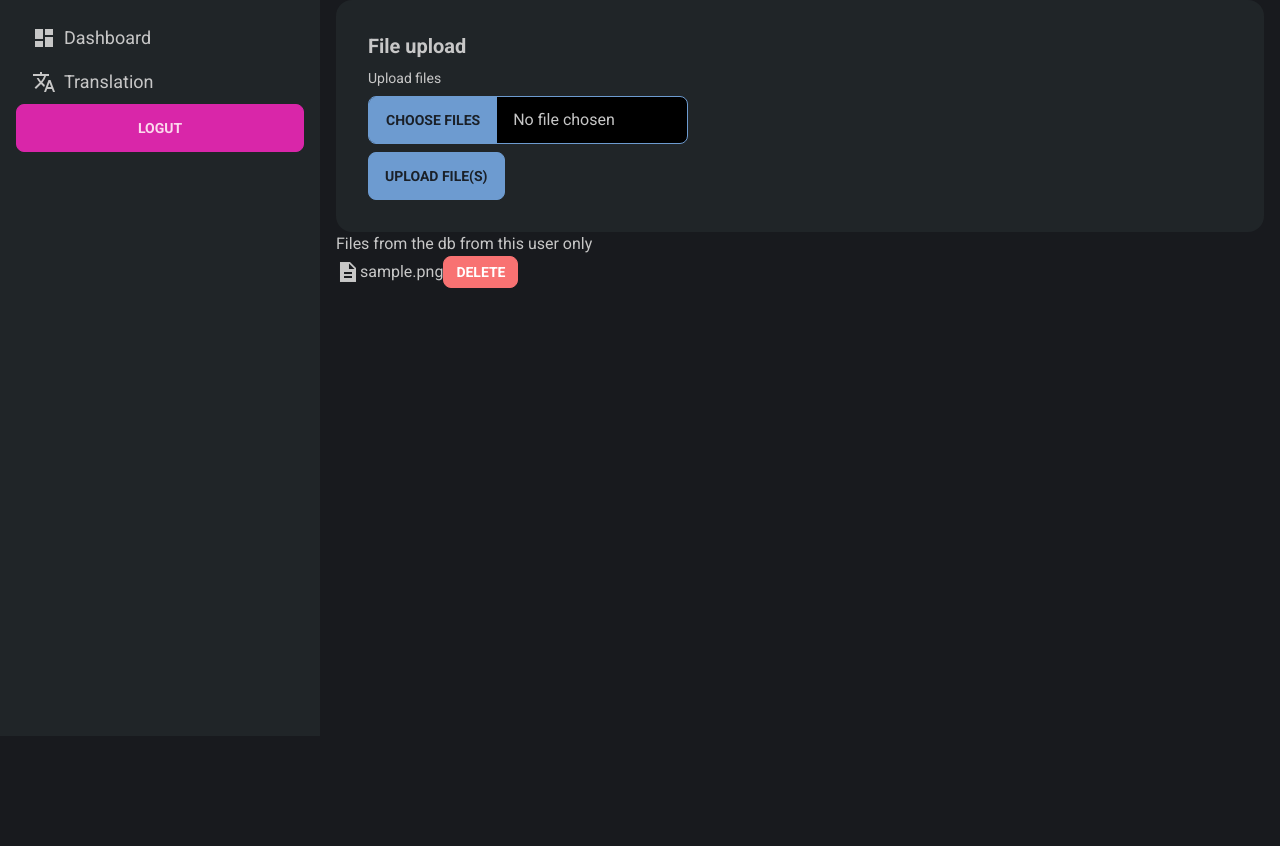
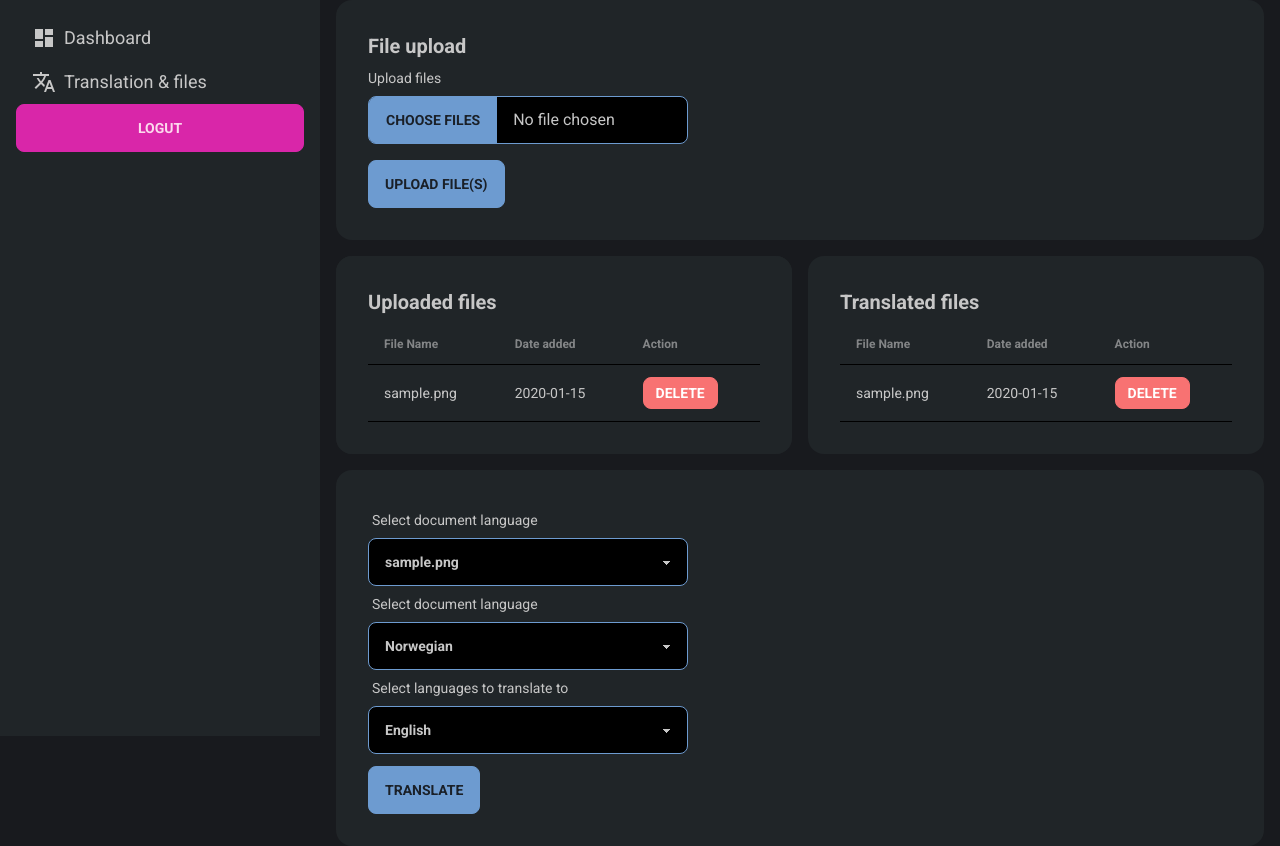
Before and after one commit to TorMagne/python-openai-translation, a Flask app: page /translation in a window 1280 px wide. Shown: the part 64-910 px from the top of the page. Before the commit the page ends 352 px from the top, so only its background shows below. Run offline with Flask 3, Linux system fonts and the light colour scheme; a user stored in the database is signed in; tables that the repository leaves empty hold one stand-in row (values such as "Sample post"); one stand-in notice (Sample message) is shown; some libraries are stand-ins or nearby versions.

Commit message:
added route for handling translation

```diff
--- a/app.py
+++ b/app.py
@@ -9,18 +9,21 @@ from werkzeug.security import generate_password_hash, check_password_hash
 from werkzeug.utils import secure_filename
 from flask_login import UserMixin, login_user, login_required, logout_user, current_user, LoginManager
 from flask_migrate import Migrate
+from flask_wtf.csrf import CSRFProtect
 
 load_dotenv()
+
 
 # Define the path to the upload folder
 UPLOAD_FOLDER = 'user-file-uploads'
 ALLOWED_EXTENSIONS = {'docx'}
 
+csrf = CSRFProtect()
 app = Flask(__name__)
+csrf.init_app(app)
 app.config['SQLALCHEMY_DATABASE_URI'] = os.environ.get('DB_URI')
 app.config['SECRET_KEY'] = os.environ.get('FORM_KEY')
 app.config['UPLOAD_FOLDER'] = UPLOAD_FOLDER
-
 
 db = SQLAlchemy(app)
 # migrate changes of a schema to the db
@@ -28,6 +31,7 @@ migrate = Migrate(app, db)
 
 login_manager = LoginManager()
 login_manager.init_app(app)
+
 login_manager.login_view = 'login'
 
 
@@ -151,26 +155,38 @@ def delete_user(user_id):
 @login_required
 def delete_file(file_id):
     try:
+         # Print the CSRF token to debug
+        csrf_token = request.form.get('csrf_token')
+        print(f'CSRF Token: {csrf_token}')
+
         # get file from db
         file = UploadedFiles.query.get(file_id)
-        if file:
-            #delete file from the server
+
+        # check if the file exists and belongs to the user
+        if file and file.user_id == current_user.id:
+            # Delete file from the server
             if os.path.exists(file.file_path):
                 os.remove(file.file_path)
 
-            # delete the file from the file system
-            # delete the file from db
+            # Delete the file from the database
             db.session.delete(file)
             db.session.commit()
-            flash("file deleted", category='error')
+            flash("File deleted", category='warning')
+
+            # Check if the folder is empty and delete it
+            folder_path = os.path.dirname(file.file_path)
+            if not os.listdir(folder_path):
+                os.rmdir(folder_path)
+
         else:
-            flash("something went wrong")
+            flash("Something went wrong")
 
     except IntegrityError:
         db.session.rollback()
-        flash("something went wrong when deleting the file", category='error')
+        flash("Something went wrong when deleting the file", category='error')
 
     return redirect(url_for('translation'))
+
 
 
 
@@ -191,10 +207,42 @@ def allowed_file(filename):
            filename.rsplit('.', 1)[1].lower() in ALLOWED_EXTENSIONS
 
 
+@app.route("/translate_files", methods=['POST'])
+@login_required
+def translate_files():
+    # Get the CSRF token
+    csrf_token = request.form.get('csrf_token')
+
+    # Get the selected file for translation
+    selected_file_id = request.form.get('selected_file')
+
+    # Get the selected languages for translation
+    language_from = request.form.getlist('languageToTranslatefrom')
+    language_to = request.form.getlist('languagesToTranslateTo')  # If multiple languages are selected, use getlist
+
+    # Print the received values for debugging
+    print(f'CSRF Token: {csrf_token}')
+    print(f'Selected File ID: {selected_file_id}')
+    print(f'Language From: {language_from}')
+    print(f'Languages To: {language_to}')
+
+    # Fetch the file from the database based on selected_file_id
+    # Perform translation logic here
+
+    return redirect(url_for('translation'))
+
+
+
 # translation page
 @app.route("/translation", methods=['GET', 'POST'])
 @login_required
 def translation():
+    languages_to_translate_from = ['Norwegian', 'English', 'Spanish', 'French', 'German', 'Chinese (Simplified)', 'Chinese (Traditional)', 'Japanese', 'Korean', 'Russian', 'Arabic']
+    languages_to_translate_to = ["English", "Spanish", "French", "German",
+    "Chinese (Simplified)", "Chinese (Traditional)", "Japanese", "Korean", "Russian", "Arabic", "Italian", "Portuguese", "Dutch", "Swedish", "Norwegian", "Danish", "Finnish", "Greek", "Turkish", "Hindi"
+]
+
+    # check if the user is an admin
     if request.method == 'POST':
         # check if the post request has the file part
         if 'files' not in request.files:
@@ -205,7 +253,7 @@ def translation():
         try:
             for file in files:
                 if file.filename == '':
-                    print('No selected file')
+                    flash('No selected file', 'error')
                     continue
 
                 if file and allowed_file(file.filename):
@@ -224,19 +272,16 @@ def translation():
                         user_id=current_user.id  # Assign the current user's ID
                     )
                     db.session.add(new_file)
-
-            db.session.commit()  # Commit changes to the database
-            print('Files uploaded successfully', 'success')
+                    db.session.commit()  # Commit changes to the database
+                    flash('File(s) uploaded successfully', category='success')
         except Exception as e:
             db.session.rollback()  # Rollback the transaction in case of an exception
             print(f'An error occurred: {str(e)}', 'error')
 
-        return redirect(request.url)
-
     # Fetch the user's files from the db
     user_files = UploadedFiles.query.filter_by(user_id=current_user.id).all()
 
-    return render_template('translation.html', user_files=user_files)
+    return render_template('translation.html', user_files=user_files, languages_to_translate_to=languages_to_translate_to, languages_to_translate_from=languages_to_translate_from)
 
 
 
--- /dev/null
+++ b/static/js/timeOut.js
@@ -0,0 +1,7 @@
+const alerts = document.querySelectorAll(".alert");
+
+alerts.forEach((alert) => {
+	setTimeout(() => {
+		alert.classList.add("hidden");
+	}, 3000);
+});
--- a/templates/base.html
+++ b/templates/base.html
@@ -1,9 +1,12 @@
-<!DOCTYPE html>
+<!doctype html>
 <html data-theme="mytheme" lang="en">
   <head>
     <meta charset="UTF-8" />
     <meta name="viewport" content="width=device-width, initial-scale=1.0" />
-    <link href="https://fonts.googleapis.com/icon?family=Material+Icons+Sharp" rel="stylesheet" />
+    <link
+      href="https://fonts.googleapis.com/icon?family=Material+Icons+Sharp"
+      rel="stylesheet"
+    />
     <!-- google font Roboto -->
     <link rel="preconnect" href="https://fonts.googleapis.com" />
     <link rel="preconnect" href="https://fonts.gstatic.com" crossorigin />
@@ -12,7 +15,10 @@
       rel="stylesheet"
     />
     <title>AdminPanel</title>
-    <link href="{{ url_for('static', filename='css/tailwind-output.css')}}" rel="stylesheet" />
+    <link
+      href="{{ url_for('static', filename='css/tailwind-output.css')}}"
+      rel="stylesheet"
+    />
   </head>
   <body class="font-Roboto bg-[#181a1e]">
     <!-- navbar -->
@@ -63,12 +69,42 @@
           </li>
           <li>
             <a href="{{url_for('translation')}}" class="md:text-lg"
-              ><span class="material-icons-sharp"> translate </span>Translation</a
+              ><span class="material-icons-sharp"> translate </span>Translation
+              & files</a
             >
           </li>
           <a class="btn btn-secondary" href="{{url_for('logout')}}">Logut</a>
         </ul>
       </div>
     </div>
+
+    <!-- Alert -->
+    {% with messages = get_flashed_messages(with_categories=true) %} {% if
+    messages %} {% for category, message in messages %} {% if category ==
+    'error' %}
+    <div
+      class="alert alert-error absolute bottom-0 rounded-none"
+      id="error-alert"
+    >
+      <span> {{ message }} </span>
+    </div>
+    {% elif category == 'success' %}
+    <div
+      class="alert alert-success absolute bottom-0 rounded-none"
+      id="success-alert"
+    >
+      <span> {{ message }} </span>
+    </div>
+    {% elif category == 'warning' %}
+    <div
+      class="alert alert-warning absolute bottom-0 rounded-none"
+      id="warning-alert"
+    >
+      <span> {{ message }} </span>
+    </div>
+    {% endif %} {% endfor %} {% endif %} {% endwith %}
+
+    <!-- Alert -->
+    <script src="{{ url_for('static', filename='js/timeOut.js') }}"></script>
   </body>
 </html>
--- a/templates/translation.html
+++ b/templates/translation.html
@@ -1,12 +1,14 @@
 {%extends 'base.html'%} {%block content%}
 <main class="container mx-auto px-4">
+  <section>
+    <div class="card w-full bg-[#202528]">
+      <div class="card-body">
         <form
           action="{{ url_for('translation') }}"
           method="POST"
-    enctype=multipart/form-data
+          enctype="multipart/form-data"
         >
-    <div class="card w-full bg-[#202528]">
-      <div class="card-body">
+          <input type="hidden" name="csrf_token" value="{{ csrf_token() }}" />
           <!-- document language translate from-->
           <div class="form-control w-full max-w-xs">
             <h2 class="card-title">File upload</h2>
@@ -20,33 +22,130 @@
               class="file-input file-input-bordered file-input-primary w-full max-w-xs"
             />
           </div>
-        <div class="card-actions justify-start">
+          <div class="card-actions justify-start mt-4">
             <button type="submit" value="Upload" class="btn btn-primary">
               Upload file(s)
             </button>
           </div>
+        </form>
       </div>
     </div>
+  </section>
+
+  <section class="md:flex gap-4">
+    <div class="card w-full bg-[#202528] mt-4">
+      <div class="card w-full bg-[#202528]">
+        <div class="card-body">
+          <h1 class="card-title">Uploaded files</h1>
+          <div class="overflow-x-auto">
+            <table class="table">
+              <!-- head -->
+              <thead>
+                <tr>
+                  <th>File Name</th>
+                  <th>Date added</th>
+                  <th>Action</th>
+                </tr>
+              </thead>
+              <tbody>
+                <!-- Loop through the users and create a row for each -->
+                {% for file in user_files %}
+                <tr>
+                  <td>{{ file.file_name }}</td>
+                  <td>{{ file.date_added.strftime('%Y-%m-%d') }}</td>
+                  <td>
+                    <!-- Add a form for the delete button -->
+                    <form
+                      method="POST"
+                      action="{{ url_for('delete_file', file_id=file.id) }}"
+                    >
+                      <input
+                        type="hidden"
+                        name="csrf_token"
+                        value="{{ csrf_token() }}"
+                      />
+                      <button
+                        type="submit"
+                        class="btn btn-error text-white btn-sm"
+                      >
+                        Delete
+                      </button>
                     </form>
+                  </td>
+                </tr>
+                {% endfor %}
+              </tbody>
+            </table>
+          </div>
+        </div>
+      </div>
+    </div>
 
-  <h1>Files from the db from this user only</h1>
-  <ul>
+    <div class="card w-full bg-[#202528] mt-4">
+      <div class="card-body">
+        <h1 class="card-title">Translated files</h1>
+        <div class="overflow-x-auto">
+          <table class="table">
+            <!-- head -->
+            <thead>
+              <tr>
+                <th>File Name</th>
+                <th>Date added</th>
+                <th>Action</th>
+              </tr>
+            </thead>
+            <tbody>
+              <!-- Loop through the users and create a row for each -->
               {% for file in user_files %}
-    <li class="flex items-center">
-      <span class="material-icons-sharp">
-      description
-      </span>
-      {{ file.file_name }}
-      <form method="POST" action="{{ url_for('delete_file', file_id=file.id) }}">
-        <button type="submit" class="btn btn-error text-white btn-sm">Delete</button>
+              <tr>
+                <td>{{ file.file_name }}</td>
+                <td>{{ file.date_added.strftime('%Y-%m-%d') }}</td>
+                <td>
+                  <!-- Add a form for the delete button -->
+                  <form
+                    method="POST"
+                    action="{{ url_for('delete_file', file_id=file.id) }}"
+                  >
+                    <input
+                      type="hidden"
+                      name="csrf_token"
+                      value="{{ csrf_token() }}"
+                    />
+                    <button
+                      type="submit"
+                      class="btn btn-error text-white btn-sm"
+                    >
+                      Delete
+                    </button>
                   </form>
+                </td>
+              </tr>
+              {% endfor %}
+            </tbody>
+          </table>
+        </div>
+      </div>
+    </div>
+  </section>
 
-    </li>
+  <div class="card w-full bg-[#202528] mt-4">
+    <div class="card-body">
+      <form method="POST" action="{{ url_for('translate_files') }}">
+        <input type="hidden" name="csrf_token" value="{{ csrf_token() }}" />
+        <!-- select document for translation-->
+        <div class="form-control w-full max-w-xs">
+          <label class="label">
+            <span class="label-text">Select document language</span>
+          </label>
+          <select
+            name="selected_file"
+            class="select select-bordered select-primary"
+          >
+            {% for file in user_files %}
+            <option value="{{ file.id }}">{{ file.file_name }}</option>
             {% endfor %}
-  </ul>
-
-  <div class="card w-full bg-[#202528] hidden">
-    <div class="card-body">
+          </select>
+        </div>
         <!-- document language translate from-->
         <div class="form-control w-full max-w-xs">
           <label class="label">
@@ -54,13 +153,12 @@
           </label>
           <select
             class="select select-bordered select-primary"
-          id="languageToTranslateFrom"
+            id="languageToTranslatefrom"
+            name="languageToTranslatefrom"
           >
-          <option>Star Wars</option>
-          <option>Harry Potter</option>
-          <option>Lord of the Rings</option>
-          <option>Planet of the Apes</option>
-          <option>Star Trek</option>
+            {% for language in languages_to_translate_from %}
+            <option value="{{language}}">{{ language }}</option>
+            {% endfor %}
           </select>
         </div>
         <!-- document language translate to-->
@@ -70,27 +168,18 @@
           </label>
           <select
             class="select select-bordered select-primary"
-          id="languageToTranslateTo"
+            id="languagesToTranslateTo"
+            name="languagesToTranslateTo"
           >
-          <option>Star Wars</option>
-          <option>Harry Potter</option>
-          <option>Lord of the Rings</option>
-          <option>Planet of the Apes</option>
-          <option>Star Trek</option>
+            {% for language in languages_to_translate_to %}
+            <option value="{{language}}">{{ language }}</option>
+            {% endfor %}
           </select>
         </div>
-      <div class="form-control w-full max-w-xs">
-        <label class="label">
-          <span class="label-text">Pick a file</span>
-        </label>
-        <input
-          type="file"
-          class="file-input file-input-bordered file-input-primary w-full max-w-xs"
-        />
+        <div class="card-actions justify-start mt-3">
+          <button class="btn btn-primary">Translate</button>
         </div>
-      <!-- <div class="card-actions justify-end">
-          <button class="btn btn-primary">Buy Now</button>
-        </div> -->
+      </form>
     </div>
   </div>
 </main>
```
Also changed, not shown: templates/auth/register.html (+28 -15 lines), static/css/tailwind-output.css. Lines whose indentation alone changed are shown as unchanged.
